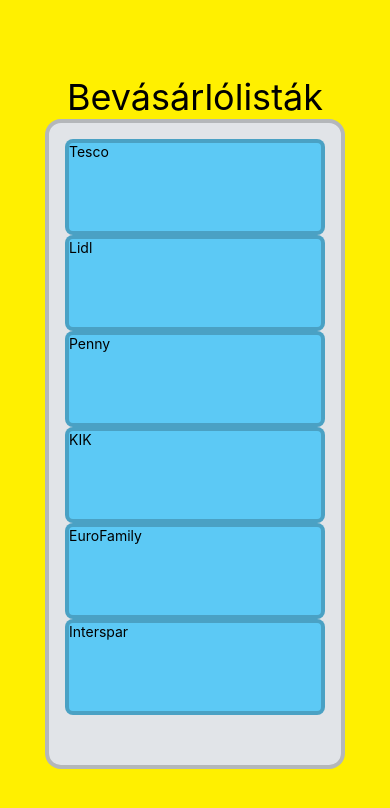
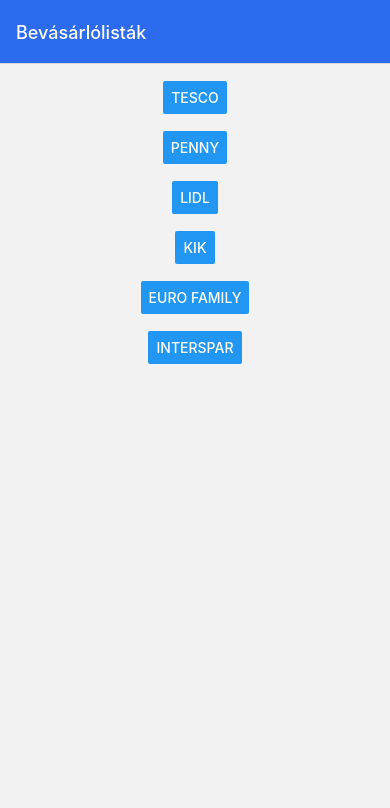
Before and after one commit to gabkoko/Shopping, a React Native app: screen / in a window 390 px wide. Shown: the top 808 px of the page. Built offline with nearby package versions, Linux system fonts and the light colour scheme.

Commit message:
V2 style, buttons, pages

```diff
--- a/App.js
+++ b/App.js
@@ -1,67 +1,170 @@
-import React from "react";
-import { View, Text, StyleSheet } from 'react-native'
+import * as React from 'react';
+import { Button, View, Text, StyleSheet } from 'react-native';
+import { NavigationContainer } from '@react-navigation/native';
+import { createNativeStackNavigator } from '@react-navigation/native-stack';
 
 
-export default function App() {
+function HomeScreen({ navigation }) {
   return (
-    <View style={styles.root}><Text style={[styles.text, { textAlign: 'center', textAlignVertical: 'center', fontSize: 36 }]}>Bevásárlólisták</Text>
-      <View
-        style={[
-          styles.container,
-          {
-            backgroundColor: '#e1e4e8',
-          },
-        ]}>
-        {/* zIndex: 0 */}
-        <View style={[styles.item, { backgroundColor: '#5cc9f5', flexDirection: 'row'}]} >
-        <Text style={[styles.text, { textAlign: 'center', textAlignVertical: 'center' }]}>Tesco</Text></View>
-
-        {/* zIndex: 1 */}
-        <View style={[styles.item, { backgroundColor: '#5cc9f5', flexDirection: 'row' }]} >
-        <Text style={[styles.text, { textAlign: 'center', textAlignVertical: 'center' }]}>Lidl</Text></View>
-
-        {/* zIndex: 2 */}
-        <View style={[styles.item, { backgroundColor: '#5cc9f5', flexDirection: 'row' }]} >
-        <Text style={[styles.text, { textAlign: 'center', textAlignVertical: 'center' }]}>Penny</Text></View>
-
-        {/* zIndex: 3 */}
-        <View style={[styles.item, { backgroundColor: '#5cc9f5', flexDirection: 'row' }]} >
-        <Text style={[styles.text, { textAlign: 'center', textAlignVertical: 'center' }]}>KIK</Text></View>
-
-        {/* zIndex: 4 */}
-        <View style={[styles.item, { backgroundColor: '#5cc9f5', flexDirection: 'row' }]} >
-        <Text style={[styles.text, { textAlign: 'center', textAlignVertical: 'center' }]}>EuroFamily</Text></View>
-
-        {/* zIndex: 5 */}
-        <View style={[styles.item, { backgroundColor: '#5cc9f5', flexDirection: 'row' }]} >
-        <Text style={[styles.text, { textAlign: 'center', textAlignVertical: 'center' }]}>Interspar</Text></View>
-      </View>
+    <View style={{ flex: 1, alignItems: 'center', justifyContent: 'top' }}>
+      <Text> </Text>
+      <Button
+        title="Tesco"
+        onPress={() => navigation.navigate('Vissza')}
+      />
+      <Text> </Text>
+      <Button
+        title="Penny"
+        onPress={() => navigation.navigate('Vissza2')}
+      />
+      <Text> </Text>
+      <Button
+        title="Lidl"
+        onPress={() => navigation.navigate('Vissza3')}
+      />
+      <Text> </Text>
+      <Button
+        title="Kik"
+        onPress={() => navigation.navigate('Vissza4')}
+      />
+      <Text> </Text>
+      <Button
+        title="Euro Family"
+        onPress={() => navigation.navigate('Vissza5')}
+      />
+      <Text> </Text>
+      <Button
+        title="Interspar"
+        onPress={() => navigation.navigate('Vissza6')}
+      />
 
     </View>
+  );
+}
 
+
+////////////////////////////////////////////////////////////////////////////
+
+function DetailsScreen() {
+  return (
+    <View style={{ flex: 1, alignItems: 'center', justifyContent: 'top' }}>
+      <Text> </Text>
+
+      <Text>Tesco Bevásárló lista</Text>
+
+
+
+    </View>
+  );
+
+}
+
+function DetailsScreen2() {
+  return (
+    <View style={{ flex: 1, alignItems: 'center', justifyContent: 'top' }}>
+      <Text> </Text>
+      <Text>Penny Bevásárló lista</Text>
+
+
+
+    </View>
+  );
+
+}
+
+function DetailsScreen3() {
+  return (
+    <View style={{ flex: 1, alignItems: 'center', justifyContent: 'top' }}>
+      <Text> </Text>
+      <Text>Lidl Bevásárló lista</Text>
+
+
+
+    </View>
+  );
+
+}
+
+function DetailsScreen4() {
+  return (
+    <View style={{ flex: 1, alignItems: 'center', justifyContent: 'top' }}>
+      <Text> </Text>
+      <Text>Kik Bevásárló lista</Text>
+
+
+
+    </View>
+  );
+
+}
+
+function DetailsScreen5() {
+  return (
+    <View style={{ flex: 1, alignItems: 'center', justifyContent: 'top' }}>
+      <Text> </Text>
+      <Text>Euro family Bevásárló lista</Text>
+
+
+
+    </View>
+  );
+
+}
+
+function DetailsScreen6() {
+  return (
+    <View style={{ flex: 1, alignItems: 'center', justifyContent: 'top' }}>
+      <Text> </Text>
+      <Text>Interspar Bevásárló lista</Text>
+
+
+
+    </View>
+  );
+
+}
+
+const Stack = createNativeStackNavigator();
+
+const globalScreeOptions = {
+  headerStyle: { backgroundColor: "#2C6BED" },
+  headerTitleStyle: { color: "white" },
+  headerTintColor: "white",
+};
+
+function App() {
+  return (
+    <NavigationContainer>
+      <Stack.Navigator initialRouteName="Home" screenOptions={globalScreeOptions}>
+        <Stack.Screen name="Bevásárlólisták" component={HomeScreen} />
+        <Stack.Screen name="Vissza" component={DetailsScreen} />
+        <Stack.Screen name="Vissza2" component={DetailsScreen2} />
+        <Stack.Screen name="Vissza3" component={DetailsScreen3} />
+        <Stack.Screen name="Vissza4" component={DetailsScreen4} />
+        <Stack.Screen name="Vissza5" component={DetailsScreen5} />
+        <Stack.Screen name="Vissza6" component={DetailsScreen6} />
+      </Stack.Navigator>
+    </NavigationContainer>
   );
 }
 
 const styles = StyleSheet.create({
-  root: {
-    flex: 1,
-    backgroundColor: '#fff000',
+  button: {
     alignItems: 'center',
     justifyContent: 'center',
+    paddingVertical: 12,
+    paddingHorizontal: 32,
+    borderRadius: 4,
+    elevation: 3,
+    backgroundColor: 'black',
   },
-  container: {
-    height: 650,
-    width: 300,
-    borderRadius: 16,
-    padding: 16,
-    borderWidth: 4,
-    borderColor: 'rgba(0,0,0,0.2)',
-  },
-  item: {
-    borderWidth: 4,
-    borderColor: 'rgba(0,0,0,0.2)',
-    height: 96,
-    width: 260,
-    borderRadius: 8,
+  text: {
+    fontSize: 16,
+    lineHeight: 21,
+    fontWeight: 'bold',
+    letterSpacing: 0.25,
+    color: 'white',
   },
 });
+
+export default App;
```
Also changed, not shown: package.json (+7 -1 lines), screens/LoginScreen.js (added, +12 -0 lines), TextInput.js (added), pics/tesco.png (added), 1 other file (tests, documents, lock files or other folders).
